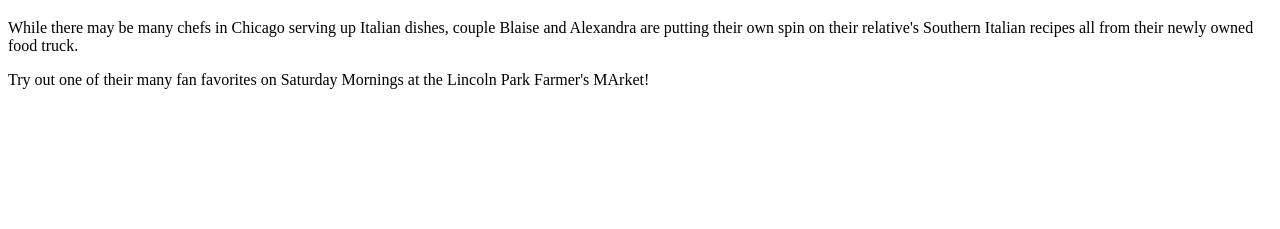
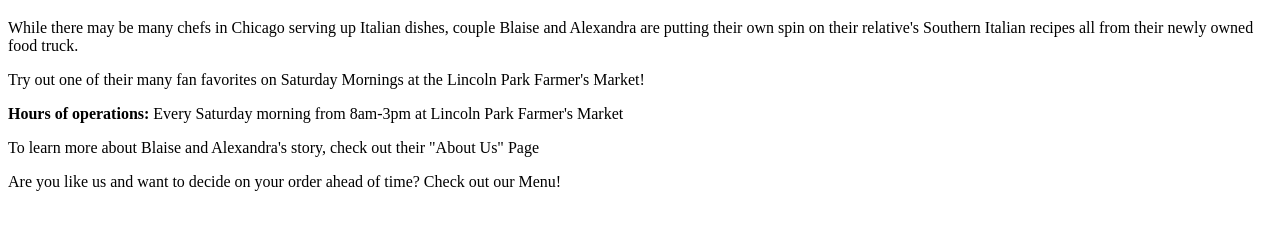
Before and after one commit to ack0024/hw1, a plain HTML site: page index.html in a window 1280 px wide. Shown: the part 61-290 px from the top of the page. Drawn offline with Linux system fonts and the light colour scheme.

Commit message:
paragraph update

```diff
--- a/index.html
+++ b/index.html
@@ -10,6 +10,11 @@
 
         <p>While there may be many chefs in Chicago serving up Italian dishes, couple Blaise and Alexandra are putting their own spin on their relative's Southern Italian recipes all from their newly owned food truck.</p>
 
-        <p>Try out one of their many fan favorites on Saturday Mornings at the Lincoln Park Farmer's MArket!</p>
+        <p>Try out one of their many fan favorites on Saturday Mornings at the Lincoln Park Farmer's Market!</p>
+
+        <p><strong>Hours of operations:</strong> Every Saturday morning from 8am-3pm at Lincoln Park Farmer's Market</p>
+
+        <p>To learn more about Blaise and Alexandra's story, check out their "About Us" Page </p>
+        <p>Are you like us and want to decide on your order ahead of time? Check out our Menu! </p>
 
 </body>
```
